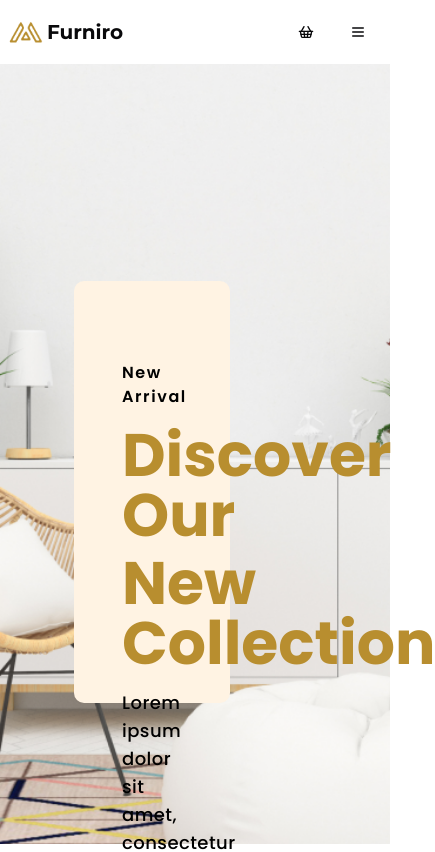
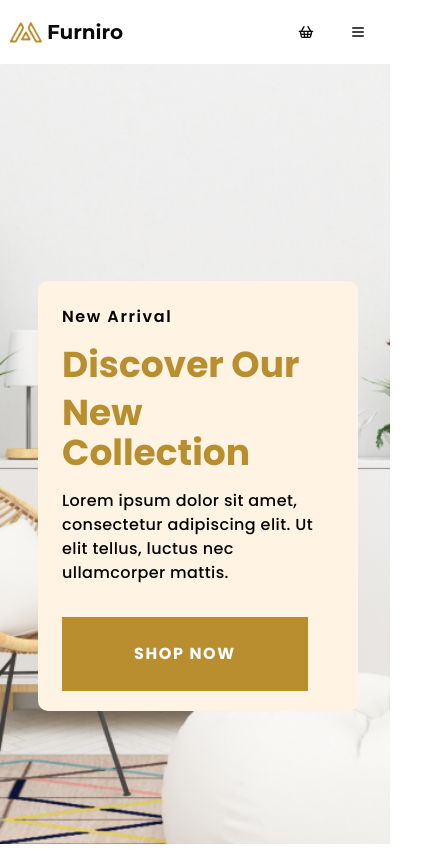
Before and after one commit to Oussama-Chaoui/next-ecom-figma, a Next.js app: page / in a window 390 px wide. Shown: the top 852 px of the page, 435 px wide, since content can reach past the window. Built offline with nearby package versions, Linux system fonts and the light colour scheme.

Commit message:
responsive hero section

```diff
--- a/components/landing/hero.tsx
+++ b/components/landing/hero.tsx
@@ -6,17 +6,17 @@ const Hero = () => {
   return (
     <div className="h-screen w-full">
         <Image src="/hero.png" alt="hero" layout="fill" objectFit="cover" />
-        <div className="h-1/2 w-[40%] absolute top-1/3 right-40 bg-primaryLight text-black rounded-[10px] px-12 pt-20" >
+        <div className="md:h-[500px] md:w-[600px] h-[430px] w-[320px] sm:w-[400px] sm:h-[380px] absolute top-1/3 lg:right-40 right-8 bg-primaryLight text-black rounded-[10px] px-6 pt-6 md:px-12 md:pt-20" >
             <h2 className={cn(poppins.className,"text-base font-semibold tracking-widest mb-4")}>
               New Arrival
             </h2>
-            <h1 className={cn(poppins.className,"text-6xl text-primarySite font-bold mb-2")}>
+            <h1 className={cn(poppins.className,"md:text-6xl text-4xl text-primarySite font-bold mb-2")}>
               Discover Our
             </h1>
-            <h1 className={cn(poppins.className,"text-6xl text-primarySite font-bold mb-4")}>
+            <h1 className={cn(poppins.className,"md:text-6xl text-4xl text-primarySite font-bold mb-4")}>
               New Collection
             </h1>
-            <p className={cn(poppins.className,"font-medium text-lg tracking-wide mb-8")}>
+            <p className={cn(poppins.className,"font-medium md:text-lg text-base tracking-wide mb-8")}>
             Lorem ipsum dolor sit amet, consectetur adipiscing elit. Ut elit tellus, luctus nec ullamcorper mattis.
             </p>
             <button className={cn(poppins.className,"text-white font-bold tracking-widest uppercase bg-primarySite px-[72px] py-[25px] hover:text-black focus:outline-none")}>
```
